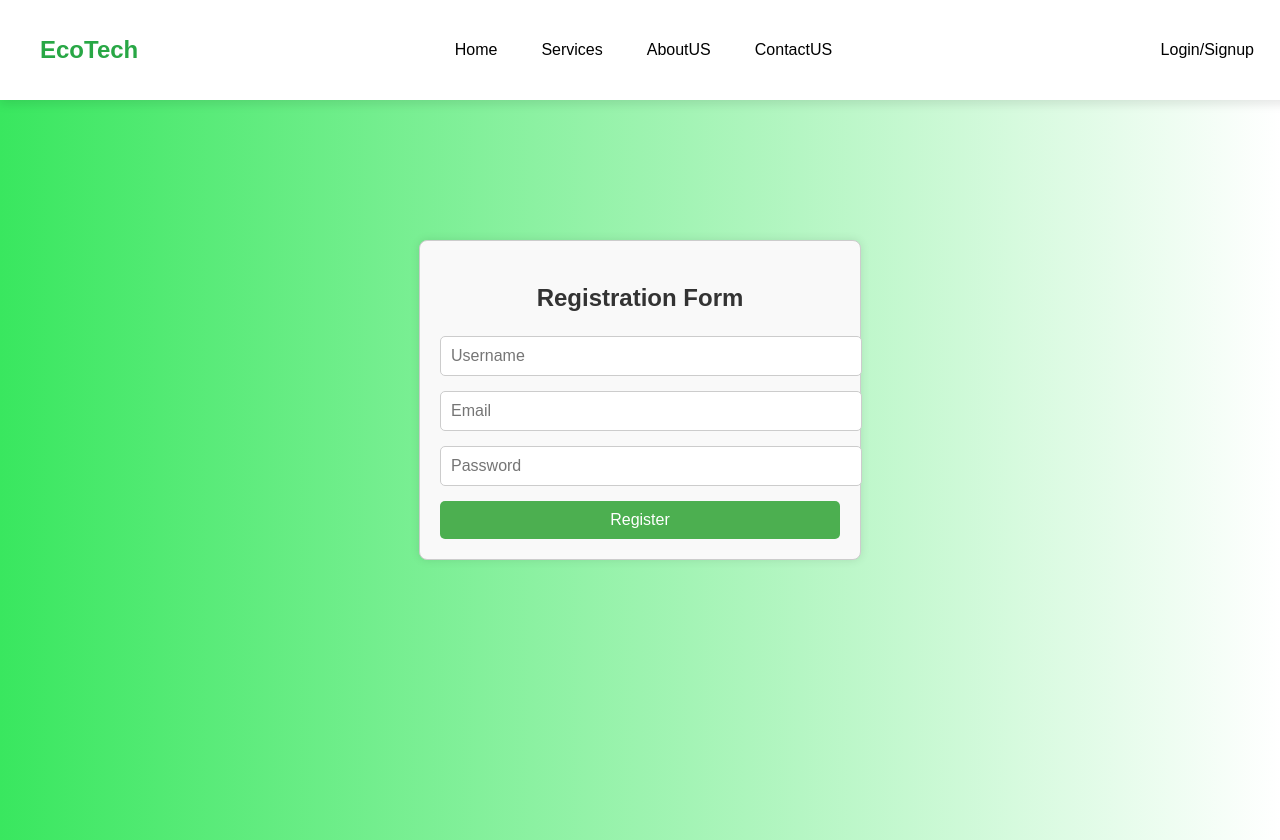
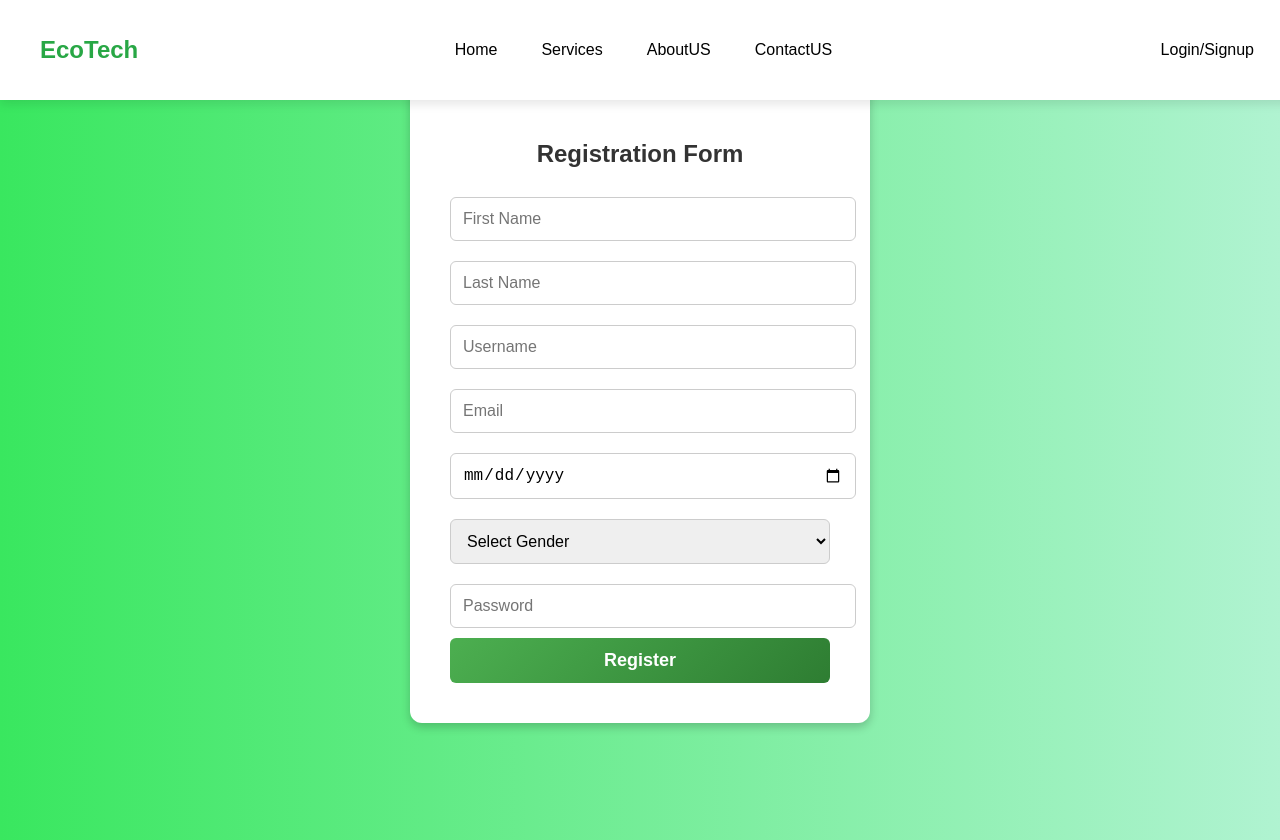
Before and after one commit to shivamamilla7569/eco-engage-client, a React (Vite) app: page /register in a window 1280 px wide. Built offline with nearby package versions, Linux system fonts and the light colour scheme.

Commit message:
contact us page modified

```diff
--- a/src/pages/RegistrationForm.jsx
+++ b/src/pages/RegistrationForm.jsx
@@ -1,14 +1,18 @@
-import { useState } from 'react';
+import { useState } from "react";
 import { useNavigate } from "react-router-dom";
-import "../styles/RegistrationForm.css"; // If inside a styles folder
+import "../styles/RegistrationForm.css"; // Import CSS file
 
 const RegistrationForm = () => {
   const [formData, setFormData] = useState({
-    username: '',
-    email: '',
-    password: '',
+    firstName: "",
+    lastName: "",
+    username: "",
+    email: "",
+    dateOfBirth: "",
+    gender: "",
+    password: "",
   });
-  const [message, setMessage] = useState('');
+  const [message, setMessage] = useState("");
 
   const navigate = useNavigate();
 
@@ -21,7 +25,9 @@ const RegistrationForm = () => {
 
     try {
       // Check if username already exists
-      const checkUsernameResponse = await fetch(`https://eco-engage-server-1.onrender.com/users?username=${formData.username}`);
+      const checkUsernameResponse = await fetch(
+        `https://eco-engage-server-1.onrender.com/users?username=${formData.username}`
+      );
       const existingUsernames = await checkUsernameResponse.json();
 
       if (existingUsernames.length > 0) {
@@ -30,7 +36,9 @@ const RegistrationForm = () => {
       }
 
       // Check if email already exists
-      const checkEmailResponse = await fetch(`https://eco-engage-server-1.onrender.com/users?email=${formData.email}`);
+      const checkEmailResponse = await fetch(
+        `https://eco-engage-server-1.onrender.com/users?email=${formData.email}`
+      );
       const existingEmails = await checkEmailResponse.json();
 
       if (existingEmails.length > 0) {
@@ -47,11 +55,18 @@ const RegistrationForm = () => {
 
       if (response.ok) {
         setMessage("Registration successful! Redirecting to login...");
-        setFormData({ username: "", email: "", password: "" });
+        setFormData({
+          firstName: "",
+          lastName: "",
+          username: "",
+          email: "",
+          dateOfBirth: "",
+          gender: "",
+          password: "",
+        });
 
-        setTimeout(() => {
-          navigate("/login");
-        }, 1500);
+        // ✅ Redirect Immediately After Registration
+        navigate("/login");
       } else {
         setMessage("Error registering user.");
       }
@@ -67,33 +82,21 @@ const RegistrationForm = () => {
         <h2>Registration Form</h2>
         {message && <p className="message">{message}</p>}
         <form onSubmit={handleSubmit}>
-          <input
-            type="text"
-            name="username"
-            placeholder="Username"
-            value={formData.username}
-            onChange={handleChange}
-            className="input-field"
-            required
-          />
-          <input
-            type="email"
-            name="email"
-            placeholder="Email"
-            value={formData.email}
-            onChange={handleChange}
-            className="input-field"
-            required
-          />
-          <input
-            type="password"
-            name="password"
-            placeholder="Password"
-            value={formData.password}
-            onChange={handleChange}
-            className="input-field"
-            required
-          />
+          <input type="text" name="firstName" placeholder="First Name" value={formData.firstName} onChange={handleChange} className="input-field" required />
+          <input type="text" name="lastName" placeholder="Last Name" value={formData.lastName} onChange={handleChange} className="input-field" required />
+          <input type="text" name="username" placeholder="Username" value={formData.username} onChange={handleChange} className="input-field" required />
+          <input type="email" name="email" placeholder="Email" value={formData.email} onChange={handleChange} className="input-field" required />
+          <input type="date" name="dateOfBirth" value={formData.dateOfBirth} onChange={handleChange} className="input-field" required />
+
+          <select name="gender" value={formData.gender} onChange={handleChange} className="input-field" required>
+            <option value="" disabled>Select Gender</option>
+            <option value="male">Male</option>
+            <option value="female">Female</option>
+            <option value="other">Other</option>
+          </select>
+
+          <input type="password" name="password" placeholder="Password" value={formData.password} onChange={handleChange} className="input-field" required />
+
           <button type="submit" className="submit-button">Register</button>
         </form>
       </div>
--- a/src/styles/RegistrationForm.css
+++ b/src/styles/RegistrationForm.css
@@ -1,72 +1,66 @@
-.form-container {
-    max-width: 400px;
-    margin: 50px auto;
-    padding: 20px;
-    border: 1px solid #ccc;
-    border-radius: 8px;
-    box-shadow: 0px 0px 10px rgba(0, 0, 0, 0.1);
-    background-color: #f9f9f9;
+/* General Container */
+.container {
+  width: 100vw;
+  height: 90vh;
+  display: flex;
+  justify-content: center;
+  align-items: center;
+  background: linear-gradient(to right, #39e75f, #b0f3d1);
 }
 
-  h2 {
+/* Form Wrapper */
+.form-container {
+  background: white;
+  padding: 40px;
+  border-radius: 12px;
+  box-shadow: 0 4px 10px rgba(0, 0, 0, 0.2);
+  width: 380px;
   text-align: center;
-    margin-bottom: 20px;
-    color: #333;
 }
 
-  .message {
-    text-align: center;
-    margin-bottom: 10px;
-    color: green;
+/* Form Title */
+h2 {
+  color: #333;
+  margin-bottom: 15px;
 }
 
+/* Input Fields */
 .input-field {
   width: 100%;
-    padding: 10px;
-    margin-bottom: 15px;
+  padding: 12px;
+  margin: 10px 0;
   border: 1px solid #ccc;
-    border-radius: 5px;
+  border-radius: 6px;
   font-size: 16px;
+  outline: none;
 }
 
+/* Dropdown Styling */
+.input-field select {
+  cursor: pointer;
+}
+
+/* Submit Button */
 .submit-button {
+  background: linear-gradient(135deg, #4CAF50, #2E7D32);
+  color: white;
+  padding: 12px;
+  font-size: 18px;
+  font-weight: bold;
+  border: none;
+  border-radius: 6px;
+  cursor: pointer;
   width: 100%;
-    padding: 10px;
-    background:  #4CAF50;
-    color: white;
-    border: none;
-    border-radius: 5px;
-    font-size: 16px;
-    cursor: pointer;
-    transition: background-color 0.3s ease;
+  transition: 0.3s ease;
 }
 
 .submit-button:hover {
-    background: #2E7D32;
-  }
-  /* Login Section */
-.login-section {
-  margin-top: 15px;
+  background: linear-gradient(135deg, #2E7D32, #1B5E20);
 }
 
-.login-link {
-  color: #007bff;
-  cursor: pointer;
-  text-decoration: underline;
+/* Message */
+.message {
+  color: red;
+  font-size: 14px;
+  margin-bottom: 10px;
 }
-
-.login-button {
-  width: 100%;
-  background:  #4CAF50;
-  color: white;
-  padding: 10px;
-  border: none;
-  border-radius: 5px;
-  font-size: 16px;
-  cursor: pointer;
-  margin-top: 10px;
-}
-
-.login-button:hover {
-  background: #28a745;
-}
```
Lines whose indentation alone changed are shown as unchanged.
